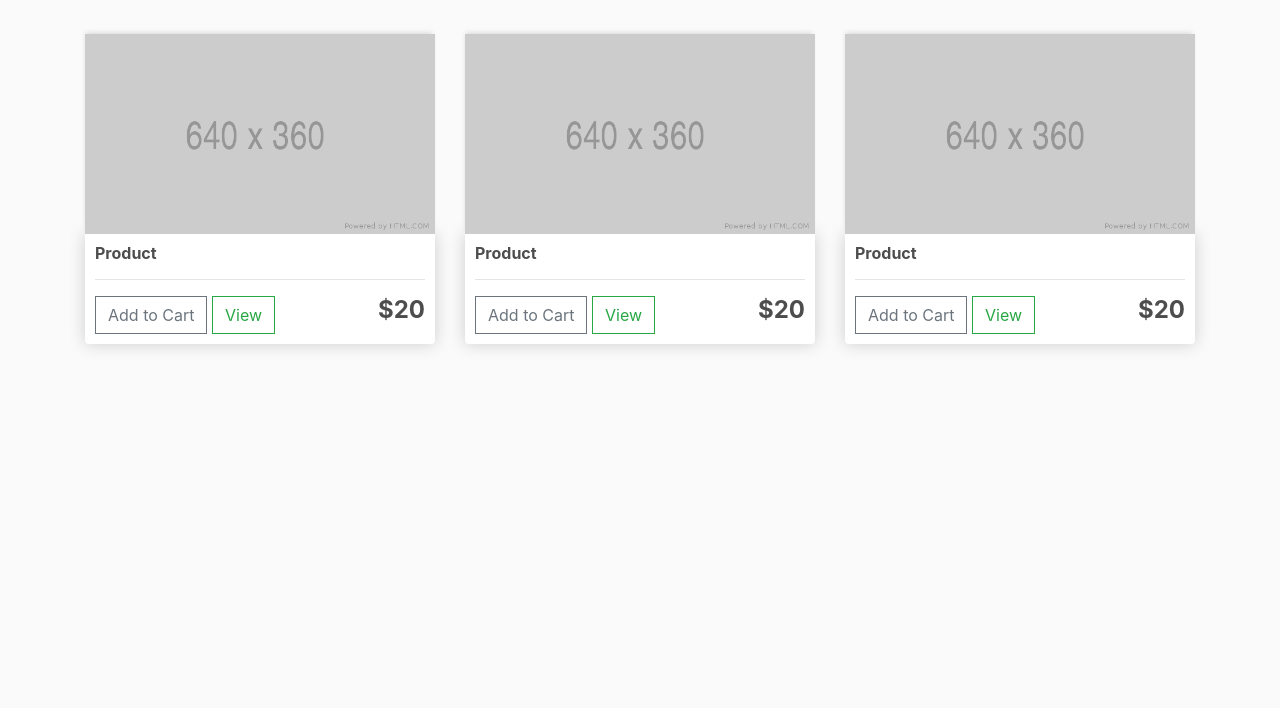
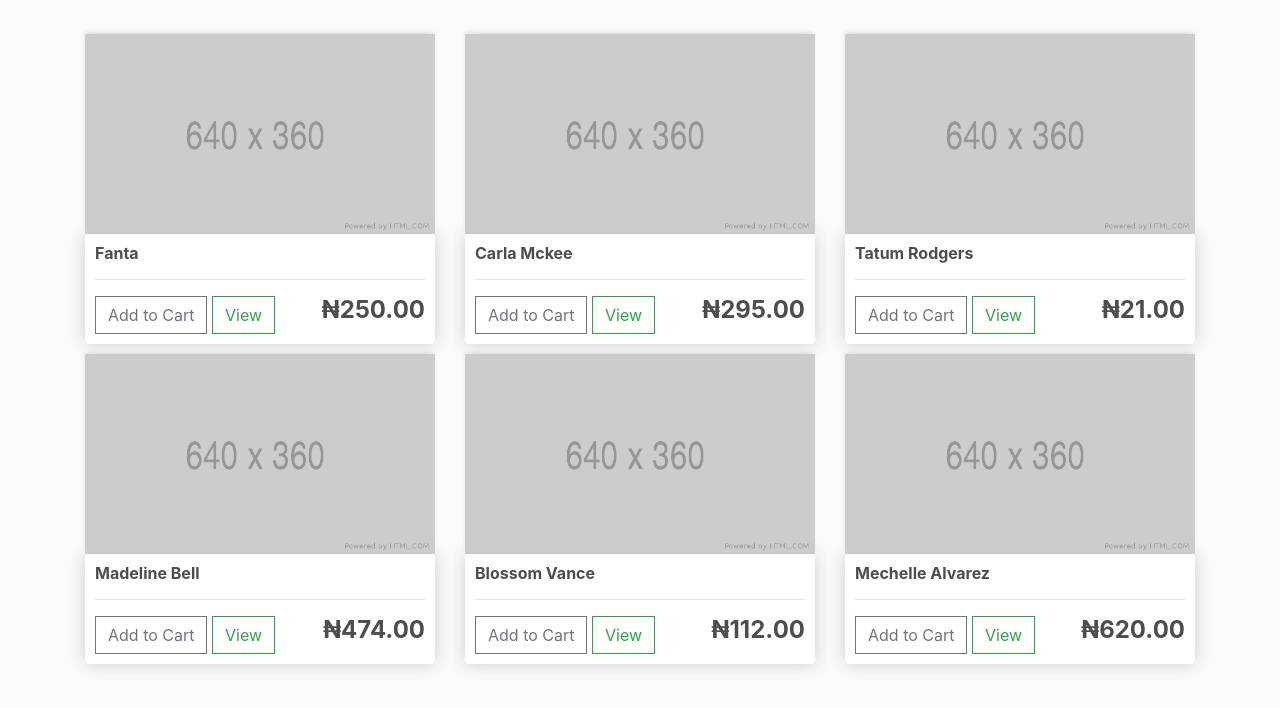
Before and after one commit to preciousimo/fos, a Django app: template customer/templates/customer/store.html in a window 1280 px wide. Shown: the part 57-765 px from the top of the page. Run offline with Django 3.2, Linux system fonts and the light colour scheme; the template is opened without the code that fills it: values that come from a table or form of the project are taken from there, others are empty; data comes from the database, SQL or seed files in the repository; both versions use the stored data as it was after the commit; parts of the project's set-up code (start-up, migrations or seed data) failed here and were passed over; some libraries are stand-ins or nearby versions.

Commit message:
Render products

```diff
--- a/customer/templates/customer/store.html
+++ b/customer/templates/customer/store.html
@@ -1,43 +1,19 @@
 {% extends 'customer/main.html' %} {% load static %} {% block content %}
 <div class="row">
+  {% for product in products %}
   <div class="col-lg-4">
     <img class="thumbnail" src="{% static 'images/placeholder.png' %}">
     <div class="box-element product">
-      <h6><strong>Product</strong></h6>
+      <h6><strong>{{product.name}}</strong></h6>
       <hr>
 
       <button class="btn btn-outline-secondary add-btn">Add to Cart</button>
       <a class="btn btn-outline-success" href="#">View</a>
-      <h4 style="display: inline-block; float: right"><strong>$20</strong></h4>
+      <h4 style="display: inline-block; float: right"><strong>₦{{product.price|floatformat:2}}</strong></h4>
 
     </div>
   </div>
-
-  <div class="col-lg-4">
-    <img class="thumbnail" src="{% static 'images/placeholder.png' %}">
-    <div class="box-element product">
-      <h6><strong>Product</strong></h6>
-      <hr>
-
-      <button class="btn btn-outline-secondary add-btn">Add to Cart</button>
-      <a class="btn btn-outline-success" href="#">View</a>
-      <h4 style="display: inline-block; float: right"><strong>$20</strong></h4>
-
-    </div>
-  </div>
-
-  <div class="col-lg-4">
-    <img class="thumbnail" src="{% static 'images/placeholder.png' %}">
-    <div class="box-element product">
-      <h6><strong>Product</strong></h6>
-      <hr>
-
-      <button class="btn btn-outline-secondary add-btn">Add to Cart</button>
-      <a class="btn btn-outline-success" href="#">View</a>
-      <h4 style="display: inline-block; float: right"><strong>$20</strong></h4>
-
-    </div>
-  </div>
+  {% endfor %}
 </div>
 
 {% endblock content %}
```
Also changed, not shown: customer/views.py (+5 -2 lines), db.sqlite3.
